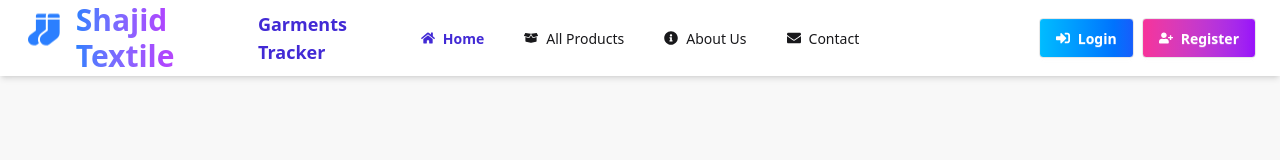
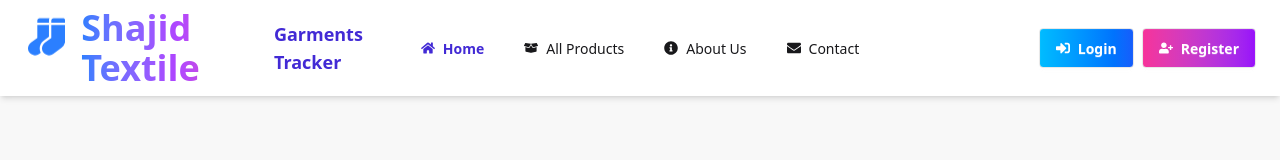
Before and after one commit to Shajid-Hasan/Garments-Order-Production-Tracker-System-Client-side, a React (Vite) app: page / in a window 1280 px wide. Shown: the top 160 px of the page. Built offline with nearby package versions, Linux system fonts and the light colour scheme; no server answers.

Commit message:
added new

```diff
--- a/src/Component/Logo/Logo.jsx
+++ b/src/Component/Logo/Logo.jsx
@@ -3,12 +3,38 @@ import { FaSocks } from "react-icons/fa";
 
 const Logo = () => {
     return (
-        <div className="flex items-center justify-center space-x-4 h-15 cursor-pointer">
+        <div className="flex items-center justify-center gap-2 sm:gap-3 md:gap-4 cursor-pointer">
             {/* Icon */}
-            <FaSocks className="text-blue-500 text-4xl animate-bounce" />
+            <FaSocks
+                className="
+                    text-blue-500
+                    text-2xl
+                    sm:text-3xl
+                    md:text-4xl
+                    lg:text-5xl
+                    animate-bounce
+                "
+            />
 
-            {/* Animated gradient text */}
-            <h1 className="text-3xl md:text-3xl font-extrabold text-transparent bg-clip-text bg-gradient-to-r from-blue-500 via-purple-500 to-pink-500 animate-gradient-x">
+            {/* Brand Text */}
+            <h1
+                className="
+                    font-extrabold
+                    text-transparent
+                    bg-clip-text
+                    bg-gradient-to-r
+                    from-blue-500
+                    via-purple-500
+                    to-pink-500
+                    animate-gradient-x
+
+                    text-lg
+                    sm:text-xl
+                    md:text-2xl
+                    lg:text-3xl
+                    xl:text-4xl
+                "
+            >
                 Shajid Textile
             </h1>
         </div>
```
